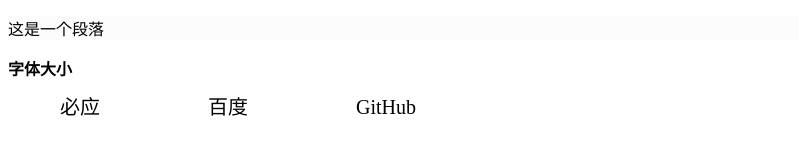
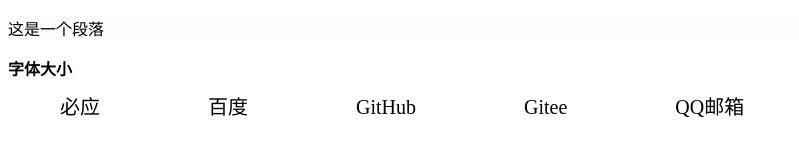
Before and after one commit to BlackV5/BlackV5.github.io, a plain HTML site: page index.html in a window 1280 px wide. Shown: the whole page, without its empty margins (0-799 px from the left). Drawn offline with Linux system fonts and the light colour scheme.

Commit message:
Update index.html
新增gitee和QQ邮箱

```diff
--- a/index.html
+++ b/index.html
@@ -48,5 +48,7 @@
 <a href="https://cn.bing.com" target="_self">必应</a>
 <a href="https://www.baidu.com" target="_self">百度</a>
 <a href="https://github.com/" target="_self">GitHub</a>
+<a href="https://gitee.com/" target="_self">Gitee</a>
+<a href="https://mail.qq.com/" target="_self">QQ邮箱</a>
 </body>
 </html>
```
